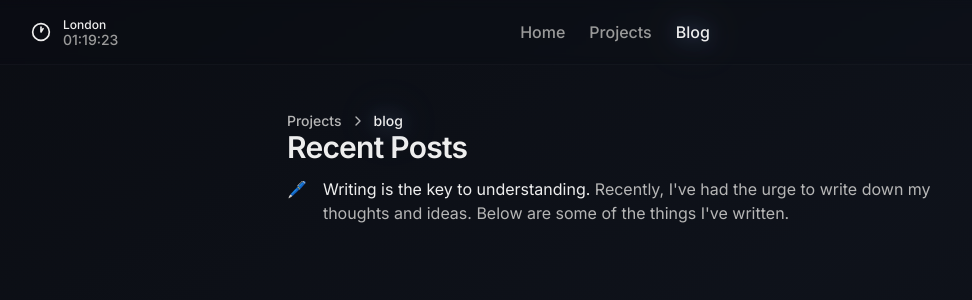
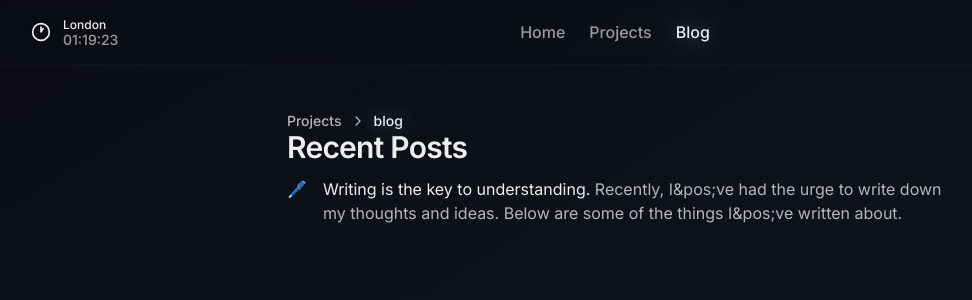
Before and after one commit to mushfikurr/mshfr.co.uk, a Next.js app: page /blog in a window 1280 px wide. Shown: the top 300 px of the page, without its empty margins (25-997 px from the left). Built offline with nearby package versions, Linux system fonts and the light colour scheme; what @shrutibalasa/tailwind-grid-auto-fit would draw is missing.

Commit message:
I love escaping characters

```diff
--- a/src/app/blog/page.tsx
+++ b/src/app/blog/page.tsx
@@ -5,8 +5,8 @@ export default async function ProjectsPage() {
     <div className="space-y-3">
       <h1 className="text-3xl font-semibold tracking-tight">Recent Posts</h1>
       <EmojiCallout emoji={"🖊️"} heading="Writing is the key to understanding.">
-        Recently, I've had the urge to write down my thoughts and ideas. Below
-        are some of the things I've written.
+        Recently, I&pos;ve had the urge to write down my thoughts and ideas.
+        Below are some of the things I&pos;ve written about.
       </EmojiCallout>
     </div>
   );
```
